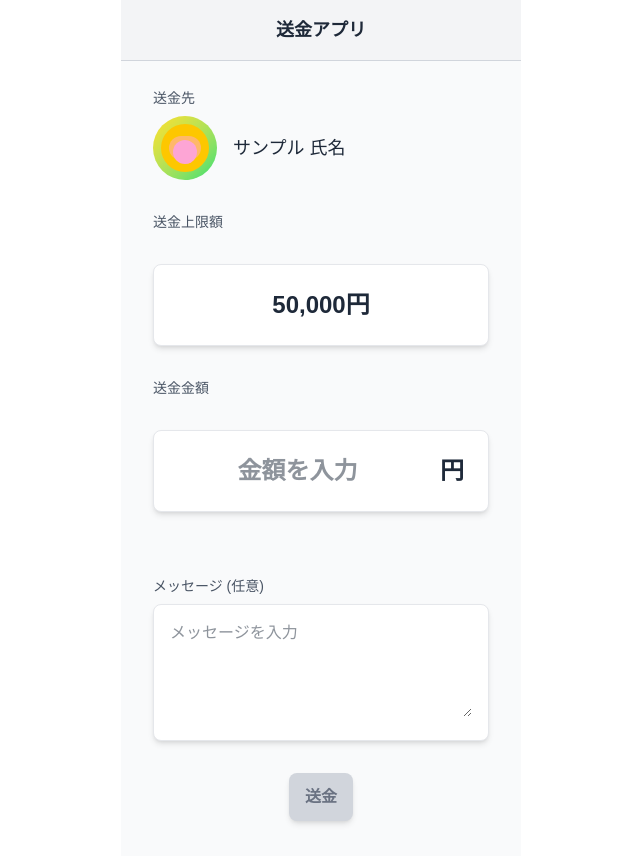
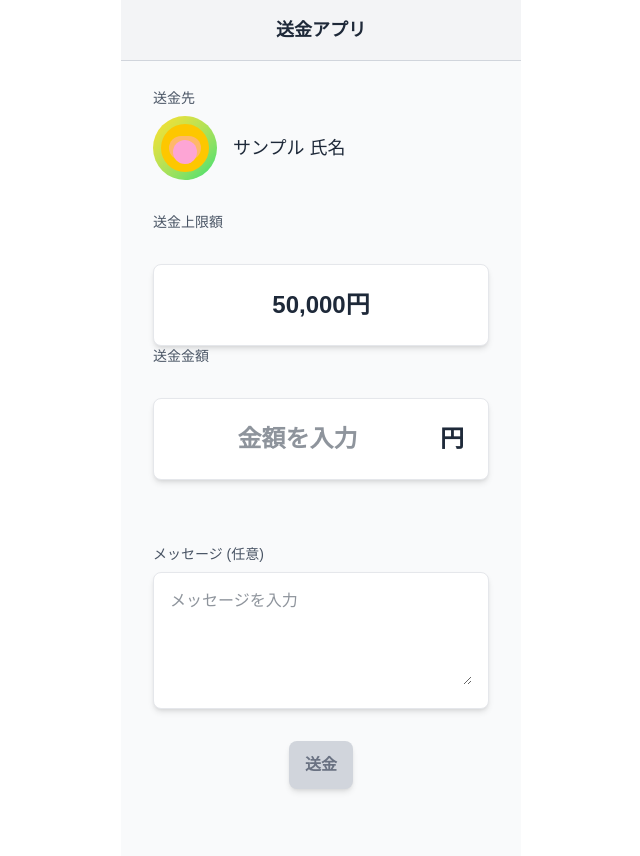
Before and after one commit to takumin4260/monetech, a Next.js app in the folder frontend/: page /send/users/1 in a window 1280 px wide. Shown: the whole page, without its empty margins (319-959 px from the left). Built offline with nearby package versions, Linux system fonts and the light colour scheme; no server answers.

Commit message:
change margin

```diff
--- a/frontend/src/app/send/users/[id]/page.tsx
+++ b/frontend/src/app/send/users/[id]/page.tsx
@@ -52,7 +52,7 @@ export default function MobileAccountScreen({ params }: { params: { id: string }
           </div>
         </div>
 
-        <div className="mb-8 mt-8">
+        <div className="mb-8">
           <p className="text-sm text-gray-600">送金金額</p>
         </div>
 
```
